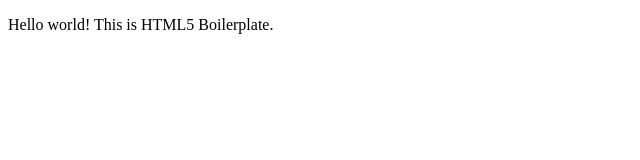
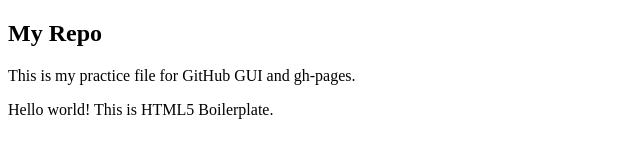
Before and after one commit to honeyjive/gitGUI, a plain HTML site: page index.html in a window 1280 px wide. Shown: the whole page, without its empty margins (0-640 px from the left). Drawn offline with nearby package versions, Linux system fonts and the light colour scheme.

Commit message:
Adding test div

```diff
--- a/index.html
+++ b/index.html
@@ -17,6 +17,11 @@
             <p class="browsehappy">You are using an <strong>outdated</strong> browser. Please <a href="http://browsehappy.com/">upgrade your browser</a> to improve your experience.</p>
         <![endif]-->
 
+		<div>
+		    <h2>My Repo</h2>
+		    <p>This is my practice file for GitHub GUI and gh-pages.</p>
+		</div>
+
         <!-- Add your site or application content here -->
         <p>Hello world! This is HTML5 Boilerplate.</p>
 
```
